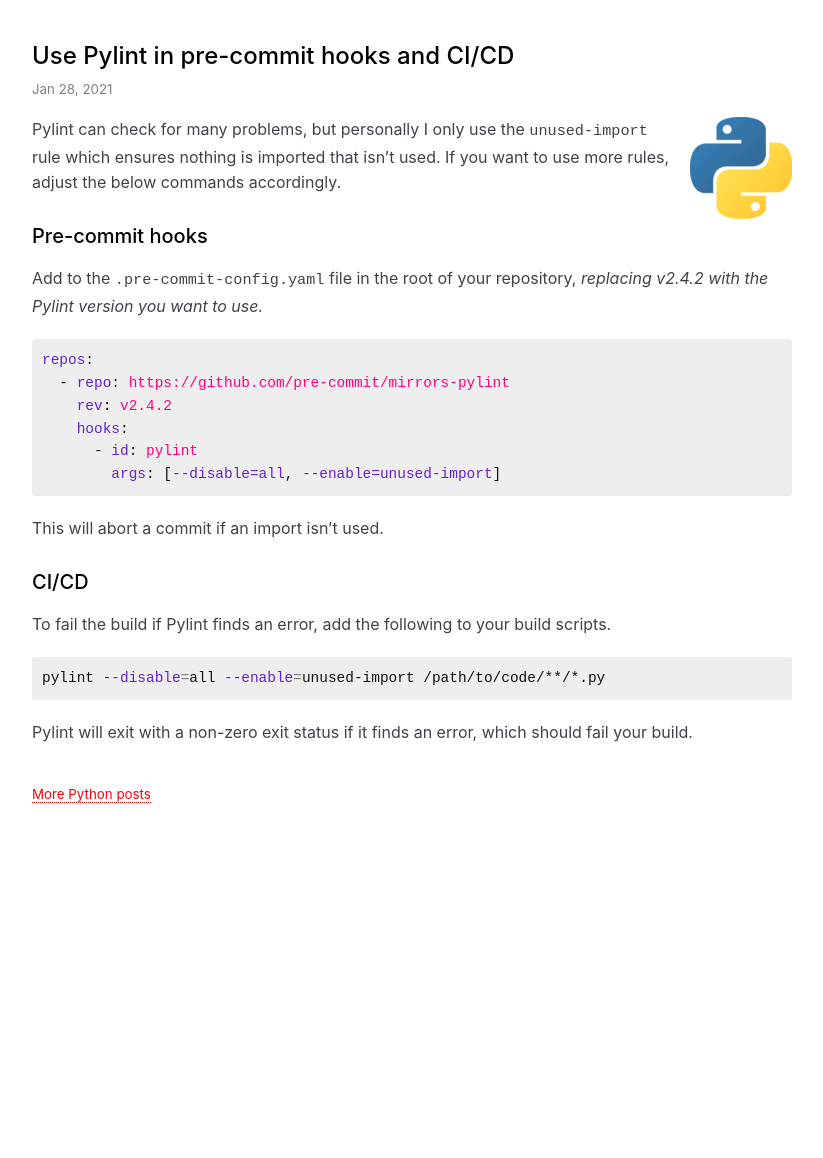
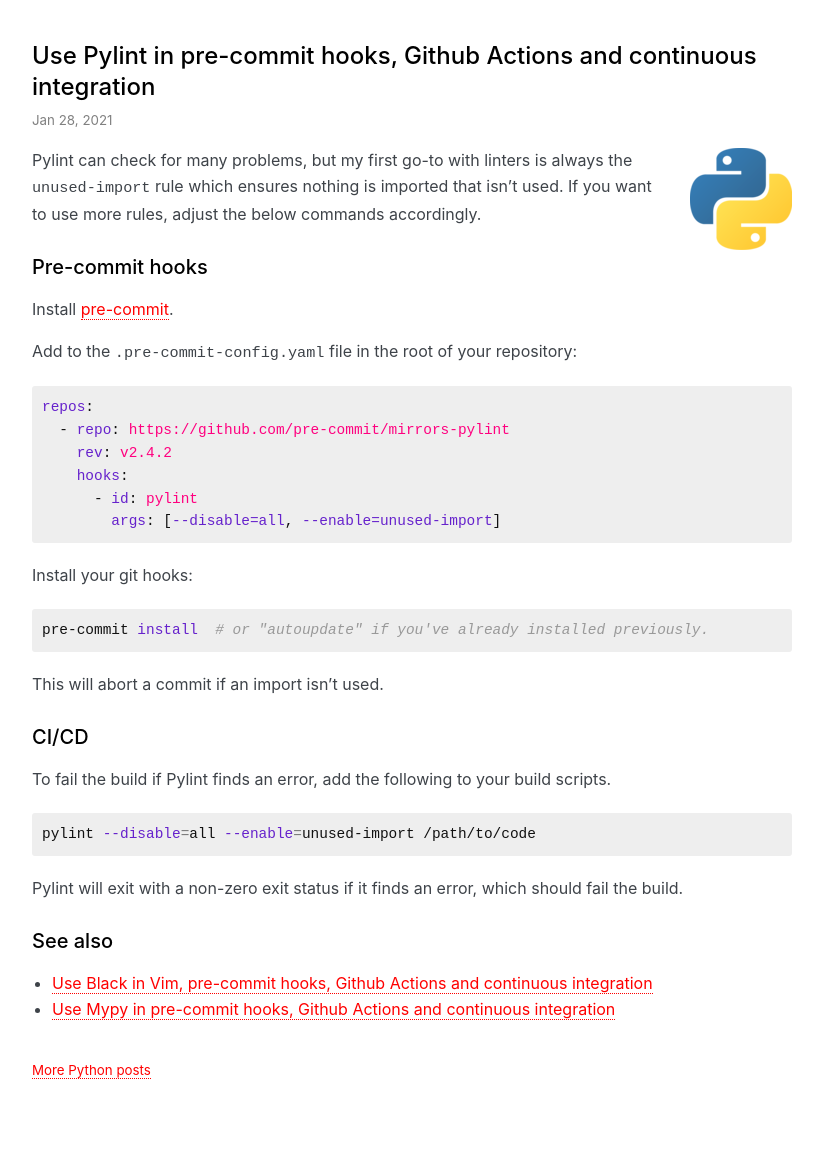
Before and after one commit to explodinglabs/explodinglabs.github.io, a Jekyll site: the page built from _posts/python/2021-01-28-pylint.markdown, in a window 1280 px wide. Shown: the whole page, without its empty margins (228-1051 px from the left). Built offline with Jekyll 4.4.1, drawn with Linux system fonts in a browser that asks for light colours; some web fonts are replaced; before the commit the page ends 900 px from its top, so only the background shows below that.

Commit message:
Adjust Pylint and Mypy posts

````diff
--- a/_posts/python/2021-01-28-mypy.markdown
+++ b/_posts/python/2021-01-28-mypy.markdown
@@ -28,6 +28,8 @@
 ```sh
 pre-commit install  # or "autoupdate" if you've already installed previously.
 ```
+
+This will abort a commit if there's a type error.
 
 ## Github Actions
 
@@ -68,4 +70,4 @@
 ## See also
 
 - [Use Black in Vim, pre-commit hooks, Github Actions and continuous integration](/black)
-- [Use Pylint in pre-commit hooks, Github Actions and continuout integration](/pylint)
+- [Use Pylint in pre-commit hooks, Github Actions and continuous integration](/pylint)
--- a/_posts/python/2021-01-28-pylint.markdown
+++ b/_posts/python/2021-01-28-pylint.markdown
@@ -1,21 +1,22 @@
 ---
 layout: post
 category: python
-title: Use Pylint in pre-commit hooks and CI/CD
+title: Use Pylint in pre-commit hooks, Github Actions and continuous integration
 permalink: /pylint
 ---
 <div class="wide-logos" markdown="1">
 ![python](/assets/python.png)
 </div>
 
-Pylint can check for many problems, but personally I only use the
-`unused-import` rule which ensures nothing is imported that isn't used. If you
-want to use more rules, adjust the below commands accordingly.
+Pylint can check for many problems, but my first go-to with linters is always
+the `unused-import` rule which ensures nothing is imported that isn't used. If
+you want to use more rules, adjust the below commands accordingly.
 
 ## Pre-commit hooks
 
-Add to the `.pre-commit-config.yaml` file in the root of your repository,
-_replacing v2.4.2 with the Pylint version you want to use._
+Install [pre-commit](https://pre-commit.com).
+
+Add to the `.pre-commit-config.yaml` file in the root of your repository:
 
 ```yaml
 repos:
@@ -26,6 +27,11 @@
         args: [--disable=all, --enable=unused-import]
 ```
 
+Install your git hooks:
+```sh
+pre-commit install  # or "autoupdate" if you've already installed previously.
+```
+
 This will abort a commit if an import isn't used.
 
 ## CI/CD
@@ -34,8 +40,13 @@
 scripts.
 
 ```sh
-pylint --disable=all --enable=unused-import /path/to/code/**/*.py
+pylint --disable=all --enable=unused-import /path/to/code
 ```
 
 Pylint will exit with a non-zero exit status if it finds an error, which should
-fail your build.
+fail the build.
+
+## See also
+
+- [Use Black in Vim, pre-commit hooks, Github Actions and continuous integration](/black)
+- [Use Mypy in pre-commit hooks, Github Actions and continuous integration](/mypy)
````
